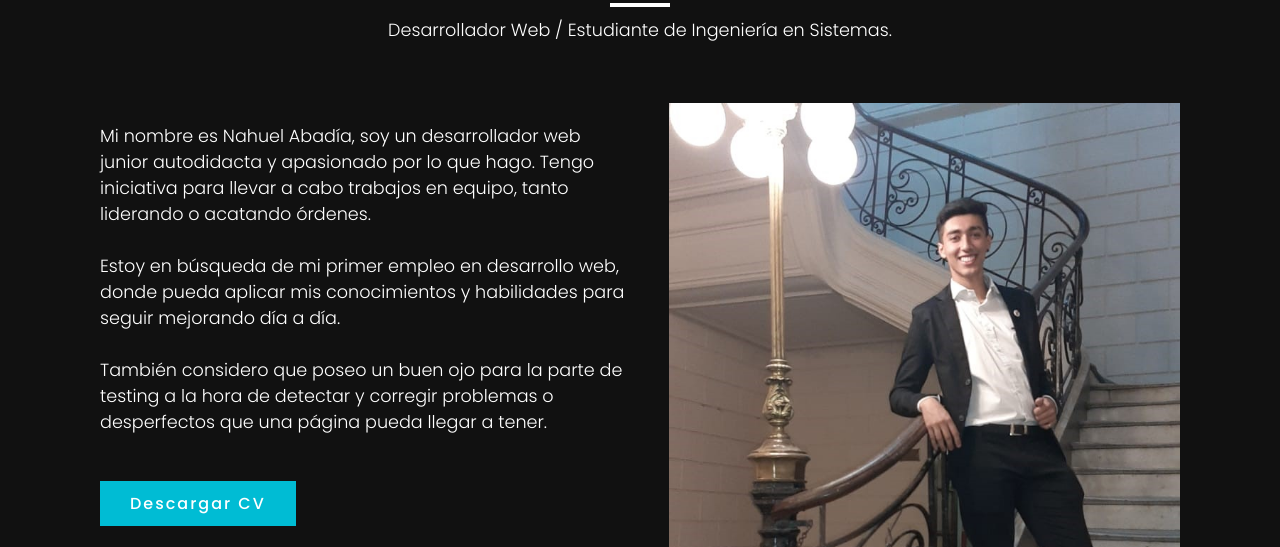
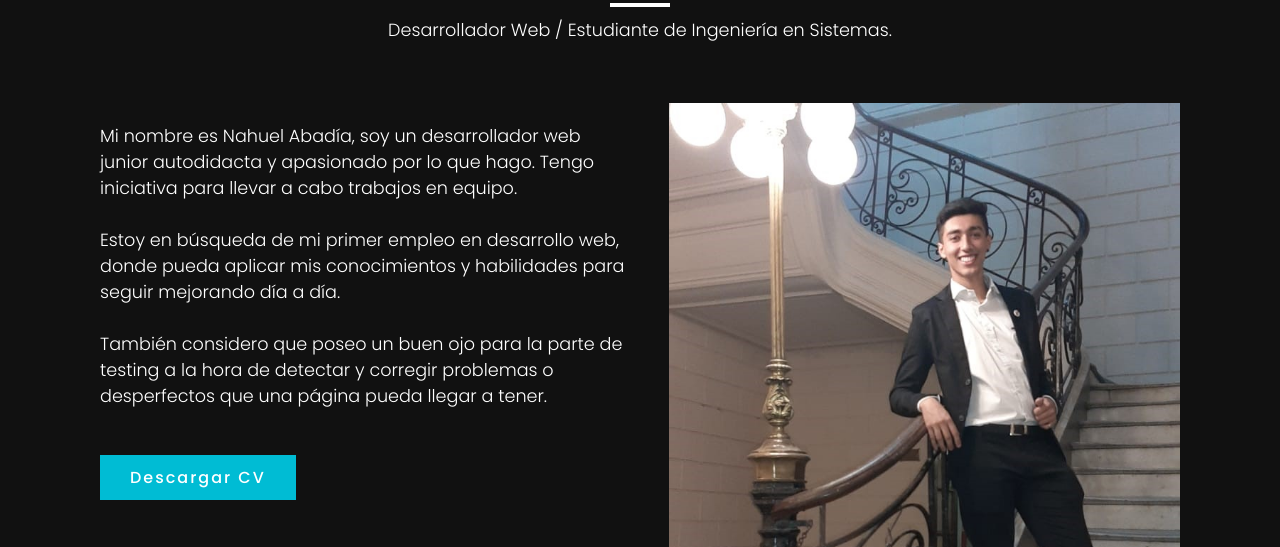
Before and after one commit to NahuelAbadia/Portfolio, a plain HTML site: page index.html in a window 1280 px wide. Shown: the part 946-1493 px from the top of the page. Drawn offline with Linux system fonts and the light colour scheme.

Commit message:
Update index.html

```diff
--- a/index.html
+++ b/index.html
@@ -44,7 +44,7 @@
         <!-- CONTENEDOR DONDE VA MI DESCRIPCION -->
         <div class="content">
             <div class="textBx">
-                <p>Mi nombre es Nahuel Abadía, soy un desarrollador web junior autodidacta y apasionado por lo que hago. Tengo iniciativa para llevar a cabo trabajos en equipo, tanto liderando o acatando órdenes. <br><br> Estoy en búsqueda de mi primer empleo en desarrollo web, donde pueda aplicar mis conocimientos y habilidades para seguir mejorando día a día. <br><br> También considero que poseo un buen ojo para la parte de testing a la hora de detectar y corregir problemas o desperfectos que una página pueda llegar a tener. <br><br> </p>
+                <p>Mi nombre es Nahuel Abadía, soy un desarrollador web junior autodidacta y apasionado por lo que hago. Tengo iniciativa para llevar a cabo trabajos en equipo. <br><br> Estoy en búsqueda de mi primer empleo en desarrollo web, donde pueda aplicar mis conocimientos y habilidades para seguir mejorando día a día. <br><br> También considero que poseo un buen ojo para la parte de testing a la hora de detectar y corregir problemas o desperfectos que una página pueda llegar a tener. <br><br> </p>
                 <a href="https://drive.google.com/file/d/19eMNqkjqM9hwoQ3uwdzuw0ZKhO4LOLq7/view?usp=sharing" target="_blank" class="btn" id="cv">Descargar CV</a>
                 <br><br><br>
                 <h3>Mis habilidades:</h3>
```
